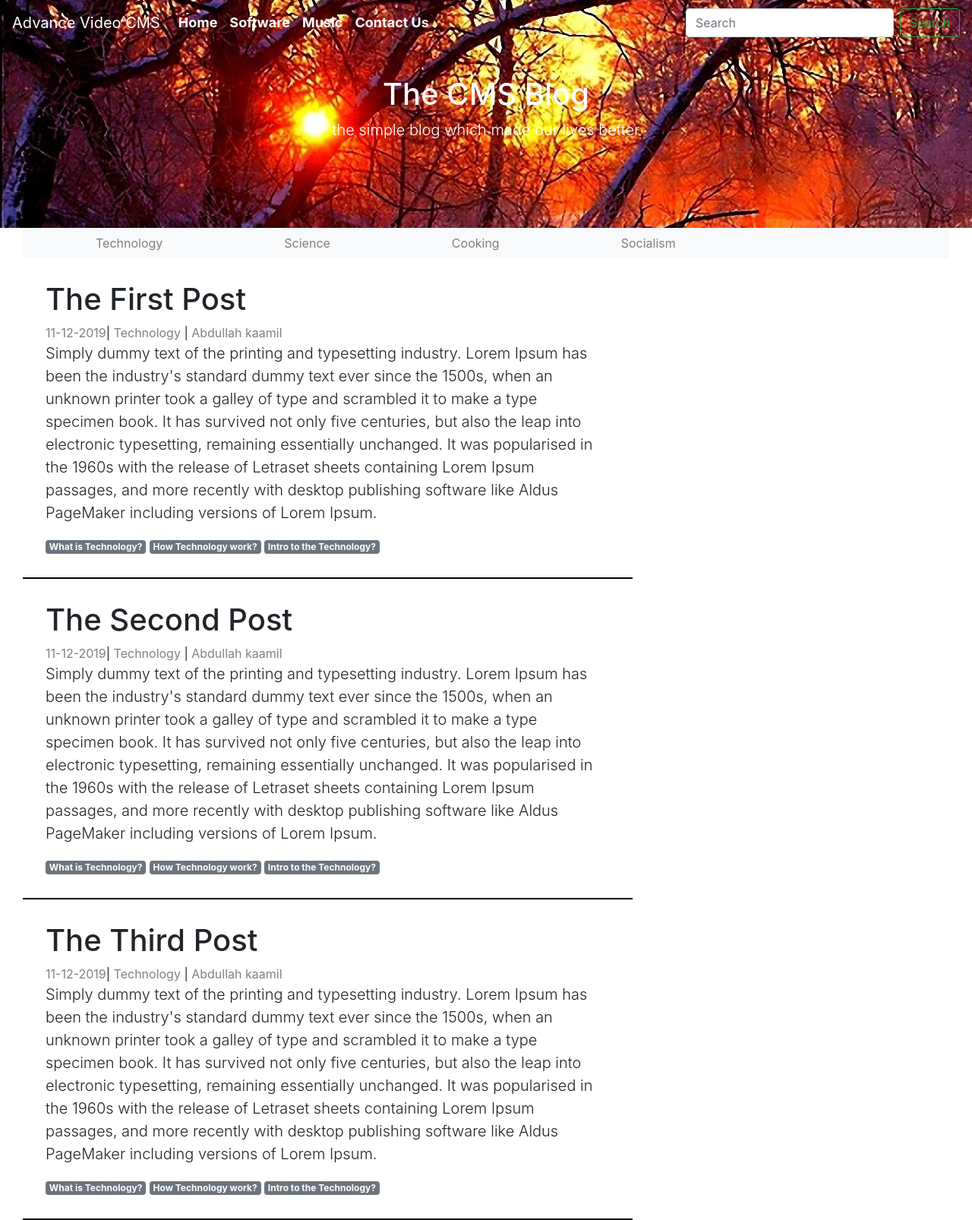
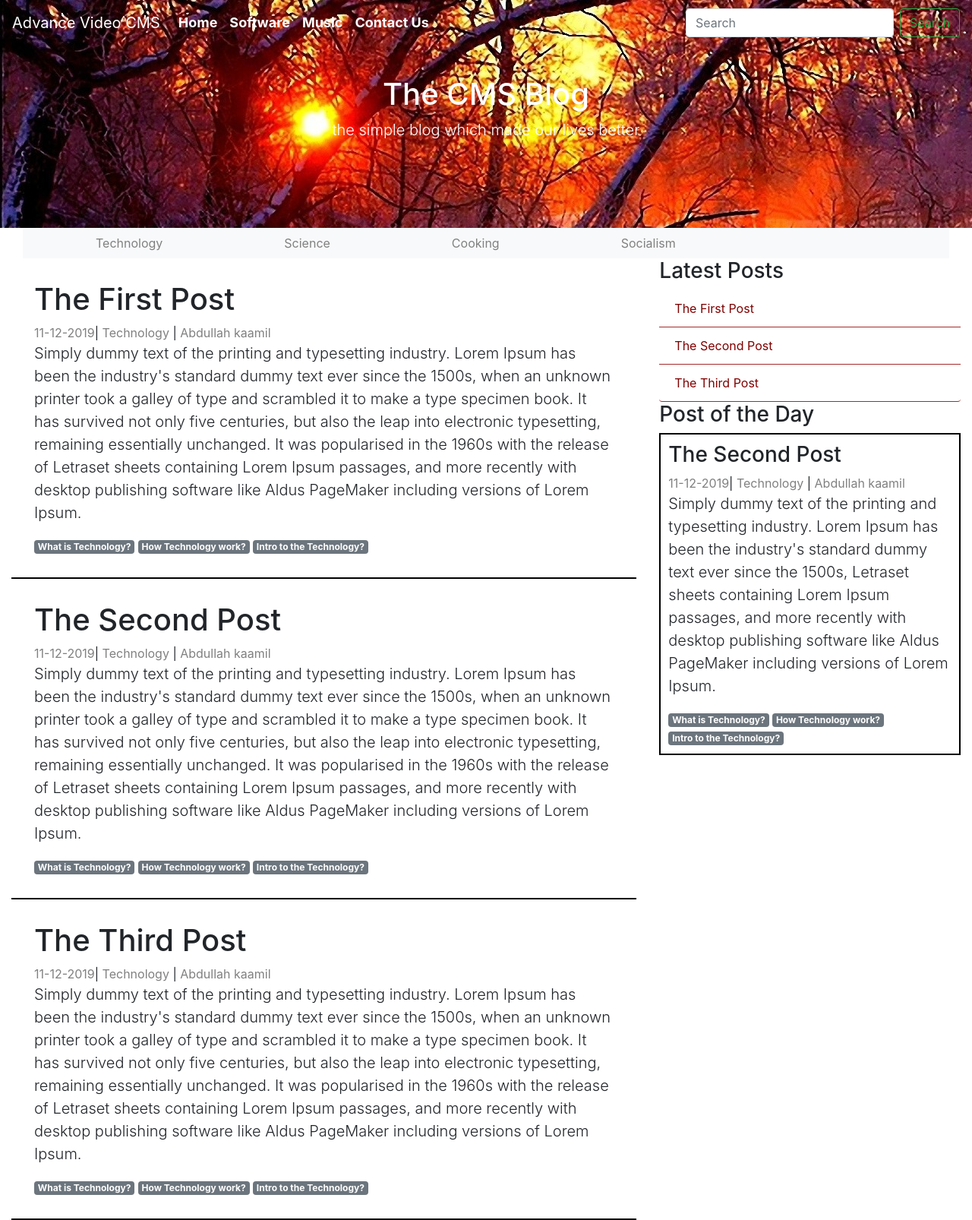
Before and after one commit to abdullahkaamil/VideoCMS, a PHP site: page / in a window 1280 px wide. Shown: the whole page at 76% size. Run offline with PHP 8.4, Linux system fonts and the light colour scheme.

Commit message:
side bar area

```diff
--- a/css/style.css
+++ b/css/style.css
@@ -46,3 +46,22 @@ header{
 .meta a {
     color: grey;
 }
+
+.custom-sidebar-list-item{
+    color: maroon;
+    border-top: 0;
+    border-bottom: 1px solid brown;
+    border-left: 0;
+    border-right: 0;
+}
+
+.custom-sidebar-list-item:hover{
+    text-decoration: none;
+    background: maroon;
+    color: white;
+}
+
+.day-post{
+    border: 2px solid black;
+    padding: 10px;
+}
--- a/index.php
+++ b/index.php
@@ -52,6 +52,7 @@
                 </ul>
             </nav>
         </div>
+        <div class="row">
             <div class="col-md-8">
                 <div class="post">
                     <h1>The First Post</h1>
@@ -67,11 +68,7 @@
                     <a href="#" class="badge badge-secondary">How Technology work? </a>
                     <a href="#" class="badge badge-secondary">Intro to the Technology? </a>
                 </div>
-        </div>
-        <div class="col-md-4"></div>
-    </div>
- <div class="container-fluid">
-        <div class="col-md-8">
+
                 <div class="post">
                     <h1>The Second Post</h1>
                     <div class="meta small-text">
@@ -86,11 +83,7 @@
                     <a href="#" class="badge badge-secondary">How Technology work? </a>
                     <a href="#" class="badge badge-secondary">Intro to the Technology? </a>
                 </div>
-        </div>
-        <div class="col-md-4"></div>
-    </div>
-     <div class="container-fluid">
-        <div class="col-md-8">
+
                 <div class="post">
                     <h1>The Third Post</h1>
                     <div class="meta small-text">
@@ -105,9 +98,37 @@
                     <a href="#" class="badge badge-secondary">How Technology work? </a>
                     <a href="#" class="badge badge-secondary">Intro to the Technology? </a>
                 </div>
+
             </div>
-        <div class="col-md-4"></div>
+            <div class="col-md-4">
+                <div class="page-header">
+                    <h3>Latest Posts</h3>
                 </div>
+                <div class="list-group custom-sidebar-list">
+                        <a href="" class="list-group-item custom-sidebar-list-item">The First Post</a>
+                        <a href="" class="list-group-item custom-sidebar-list-item">The Second Post</a>
+                        <a href="" class="list-group-item custom-sidebar-list-item">The Third Post</a>
+                </div>
+                <div class="page-header">
+                    <h3>Post of the Day</h3>
+                </div>
+                <div class="day-post">
+                    <h3>The Second Post</h3>
+                    <div class="meta small-text">
+                        <a href="#">11-12-2019</a>| <a href="#">Technology</a> | <a href="#">Abdullah kaamil</a>
+                    </div>
+                    <p class="lead">
+                        Simply dummy text of the printing and typesetting industry. Lorem Ipsum has been the industry's standard dummy text ever since the 1500s,
+                        Letraset sheets containing Lorem Ipsum passages, and more recently with desktop publishing software like Aldus PageMaker including versions of Lorem Ipsum.
+                    </p>
+                     <a href="#" class="badge badge-secondary">What is Technology? </a>
+                    <a href="#" class="badge badge-secondary">How Technology work? </a>
+                    <a href="#" class="badge badge-secondary">Intro to the Technology? </a>
+                </div>
+            </div>
+        </div>
+    </div>
+
 
 
 
```
Lines whose indentation alone changed are shown as unchanged.
